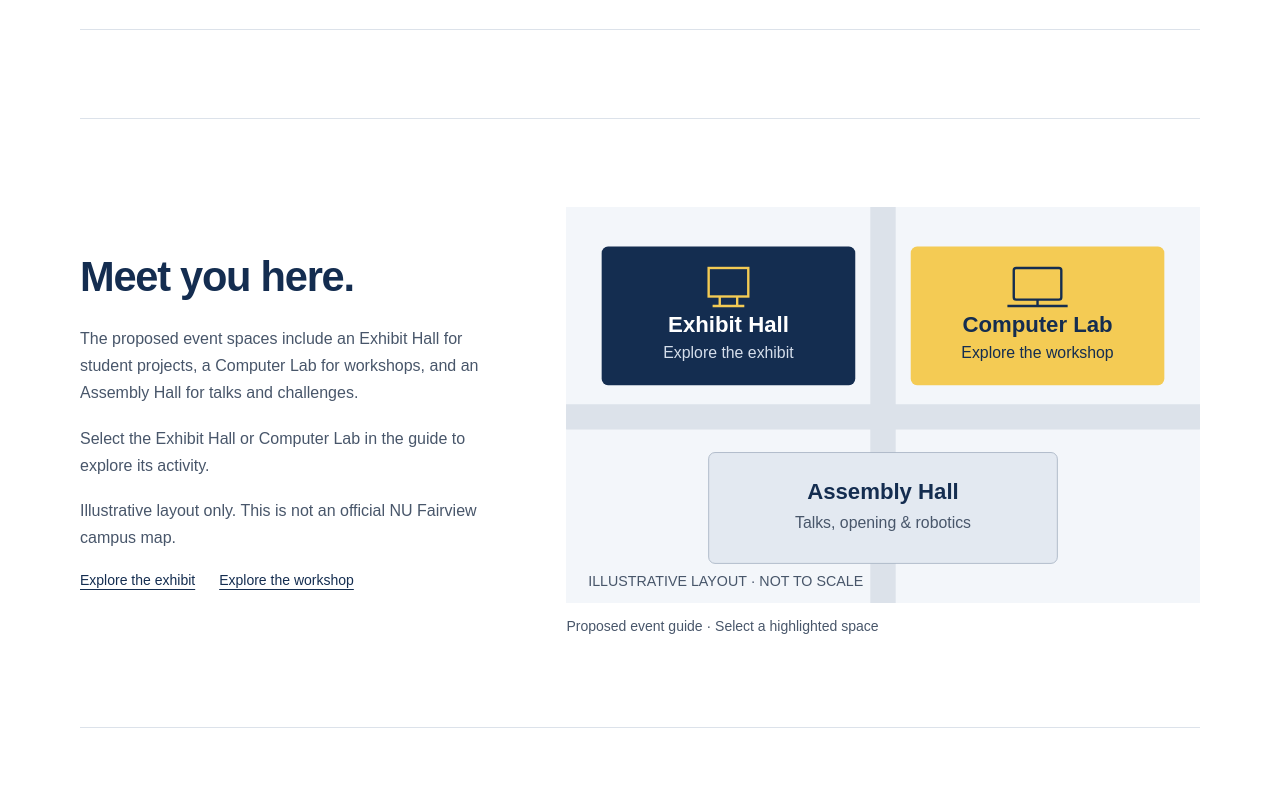
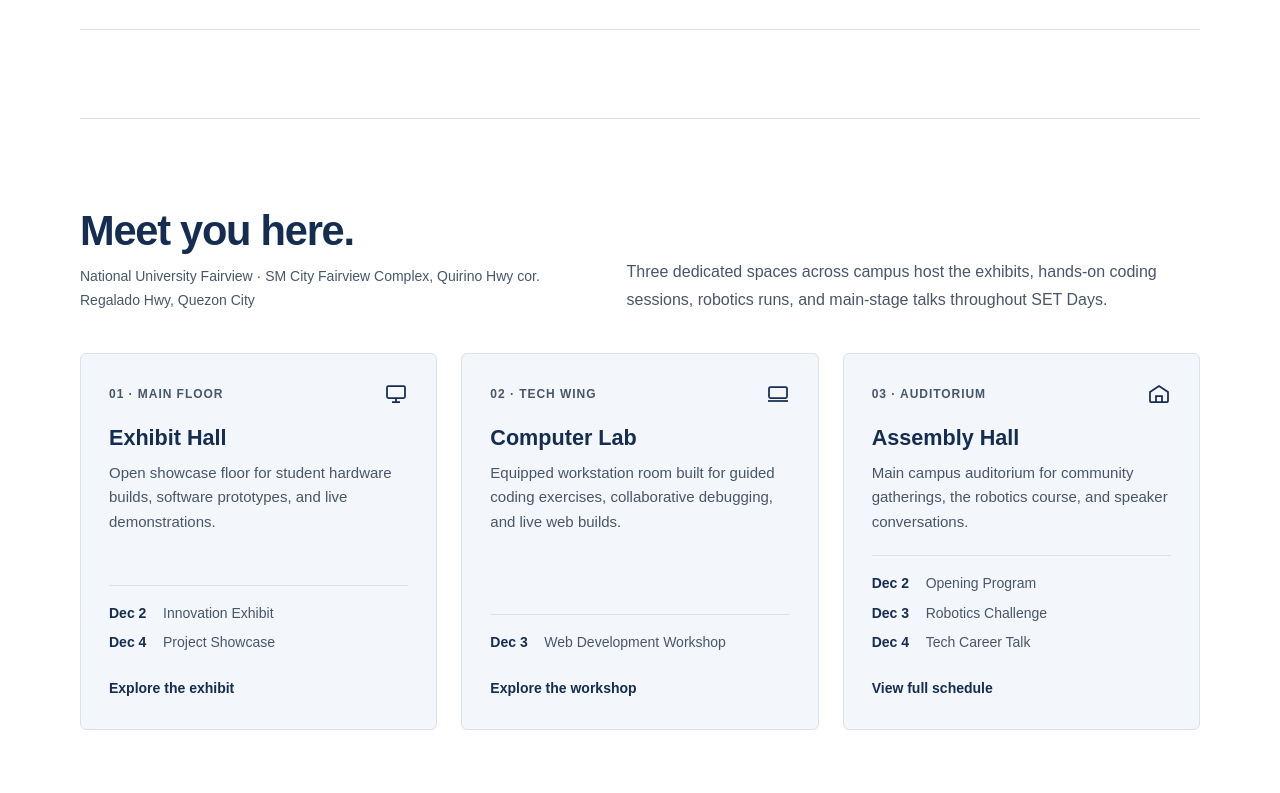
Before and after one commit to aaliliyahyah/event-information-website, a plain HTML site: page index.html in a window 1280 px wide. Shown: the part 2887-3680 px from the top of the page. Drawn offline with Linux system fonts and the light colour scheme.

Commit message:
Redesign venue section with campus space directory cards

```diff
--- a/css/style.css
+++ b/css/style.css
@@ -92,11 +92,23 @@ dd:last-child { margin-bottom: 0; }
 .session-body h4 a:hover { text-decoration: underline; }
 .session-body p { margin-bottom: 0; font-size: 0.9375rem; line-height: 1.6; }
 .session-venue { display: inline-block; padding: 5px 12px; background: var(--light); color: var(--navy); border-radius: 4px; font-size: 0.8125rem; font-weight: 700; white-space: nowrap; }
-.venue-section { display: grid; grid-template-columns: 1fr 1.5fr; gap: 64px; align-items: center; }
-.venue-guide { margin: 0; }
-.venue-guide img { display: block; width: 100%; height: auto; }
-figcaption { margin-top: 12px; font-size: 0.875rem; }
-.venue-links { display: flex; flex-wrap: wrap; gap: 12px 24px; font-size: 0.875rem; }
+.venue-header { display: grid; grid-template-columns: 1fr 1.15fr; gap: 48px; align-items: end; margin-bottom: 40px; }
+.venue-header h2 { margin-bottom: 10px; }
+.venue-address { font-size: 0.875rem; margin-bottom: 0; }
+.venue-intro { margin-bottom: 0; }
+.venue-cards { display: grid; grid-template-columns: repeat(3, 1fr); gap: 24px; }
+.venue-card { display: flex; flex-direction: column; padding: 28px; background: var(--light); border: 1px solid var(--line); border-radius: 6px; }
+.venue-card-top { display: flex; justify-content: space-between; align-items: center; gap: 12px; margin-bottom: 20px; }
+.venue-index { font-size: 0.75rem; font-weight: 700; letter-spacing: 0.08em; color: var(--text); }
+.venue-icon { width: 24px; height: 24px; color: var(--navy); flex-shrink: 0; }
+.venue-card h3 { font-size: 1.35rem; margin-bottom: 10px; }
+.venue-card > p { font-size: 0.9375rem; line-height: 1.65; margin-bottom: 20px; }
+.venue-sessions { list-style: none; padding: 16px 0 0; margin: auto 0 22px; border-top: 1px solid var(--line); font-size: 0.875rem; }
+.venue-sessions li { display: flex; gap: 10px; align-items: baseline; }
+.venue-sessions li + li { margin-top: 6px; }
+.venue-sessions span { color: var(--navy); font-weight: 700; font-variant-numeric: tabular-nums; min-width: 44px; }
+.venue-card-link { align-self: flex-start; font-size: 0.875rem; font-weight: 700; text-decoration: none; }
+.venue-card-link:hover { text-decoration: underline; }
 .highlight { display: grid; grid-template-columns: 1fr 1.7fr; gap: 48px; padding-block: 30px; border-top: 1px solid var(--line); }
 .highlight h3 { font-size: 1.5rem; }
 .highlight p { max-width: 66ch; margin-bottom: 12px; }
@@ -126,11 +138,12 @@ pre { font-family: Consolas, monospace; font-size: 0.875rem; line-height: 1.8; w
   .header-inner { flex-direction: column; align-items: flex-start; padding-block: 22px; gap: 18px; }
   .hero { gap: 36px; }
   .collage-tile { height: 165px; }
-  .about-section, .venue-section { gap: 40px; }
+  .about-section, .venue-header { gap: 36px; }
   .activity-list { column-gap: 24px; }
   .schedule-day { grid-template-columns: 150px 1fr; gap: 24px; }
   .session-item { grid-template-columns: 145px 1fr; gap: 8px 20px; }
   .session-venue { grid-column: 2; justify-self: start; }
+  .venue-cards { grid-template-columns: repeat(2, 1fr); }
   .participation-inner { gap: 36px; }
 }
 @media (max-width: 700px) {
@@ -144,7 +157,7 @@ pre { font-family: Consolas, monospace; font-size: 0.875rem; line-height: 1.8; w
   .hero-card { max-width: 520px; justify-self: center; }
   .collage-tile { height: 155px; }
   .tile-wide, .tile-narrow { grid-column: span 6; }
-  .about-section, .venue-section, .learning-notes, .participation-inner, .highlight, .schedule-day, .session-item { grid-template-columns: 1fr; gap: 24px; }
+  .about-section, .venue-header, .learning-notes, .participation-inner, .highlight, .schedule-day, .session-item, .venue-cards { grid-template-columns: 1fr; gap: 24px; }
   .session-venue { grid-column: auto; justify-self: start; }
   .about-section h2 { margin-bottom: 0; }
   .activity-list { grid-template-columns: 1fr 1fr; gap: 28px 22px; }
--- a/index.html
+++ b/index.html
@@ -183,16 +183,67 @@
 
     <hr class="container">
 
-    <section class="container section venue-section" id="venue" aria-labelledby="venue-title">
-      <div class="venue-copy"><h2 id="venue-title">Meet you here.</h2><p>The proposed event spaces include an Exhibit Hall for student projects, a Computer Lab for workshops, and an Assembly Hall for talks and challenges.</p><p>Select the Exhibit Hall or Computer Lab in the guide to explore its activity.</p><p class="small-note">Illustrative layout only. This is not an official NU Fairview campus map.</p><div class="venue-links"><a href="#innovation-exhibit">Explore the exhibit</a><a href="#web-workshop">Explore the workshop</a></div></div>
-      <figure class="venue-guide">
-        <img id="venue-image" src="images/venue-guide.svg" width="800" height="500" usemap="#event-map" alt="Illustrative event layout: Exhibit Hall on the upper left, Computer Lab on the upper right, and Assembly Hall below, connected by a central walkway.">
-        <map name="event-map">
-          <area shape="rect" coords="45,50,365,225" data-coords="45,50,365,225" href="#innovation-exhibit" alt="Exhibit Hall: explore the Innovation Exhibit">
-          <area shape="rect" coords="435,50,755,225" data-coords="435,50,755,225" href="#web-workshop" alt="Computer Lab: explore the Web Development Workshop">
-        </map>
-        <figcaption>Proposed event guide · Select a highlighted space</figcaption>
-      </figure>
+    <section class="container section" id="venue" aria-labelledby="venue-title">
+      <div class="venue-header">
+        <div>
+          <h2 id="venue-title">Meet you here.</h2>
+          <p class="venue-address">National University Fairview · SM City Fairview Complex, Quirino Hwy cor. Regalado Hwy, Quezon City</p>
+        </div>
+        <p class="venue-intro">Three dedicated spaces across campus host the exhibits, hands-on coding sessions, robotics runs, and main-stage talks throughout SET Days.</p>
+      </div>
+
+      <div class="venue-cards">
+        <article class="venue-card">
+          <div class="venue-card-top">
+            <span class="venue-index">01 · MAIN FLOOR</span>
+            <svg class="venue-icon" viewBox="0 0 24 24" fill="none" stroke="currentColor" stroke-width="1.75" aria-hidden="true">
+              <rect x="3" y="4" width="18" height="12" rx="1.5"/>
+              <path d="M8 20h8M12 16v4"/>
+            </svg>
+          </div>
+          <h3>Exhibit Hall</h3>
+          <p>Open showcase floor for student hardware builds, software prototypes, and live demonstrations.</p>
+          <ul class="venue-sessions">
+            <li><span>Dec 2</span> Innovation Exhibit</li>
+            <li><span>Dec 4</span> Project Showcase</li>
+          </ul>
+          <a class="venue-card-link" href="#innovation-exhibit">Explore the exhibit</a>
+        </article>
+
+        <article class="venue-card">
+          <div class="venue-card-top">
+            <span class="venue-index">02 · TECH WING</span>
+            <svg class="venue-icon" viewBox="0 0 24 24" fill="none" stroke="currentColor" stroke-width="1.75" aria-hidden="true">
+              <rect x="3" y="5" width="18" height="11" rx="1.5"/>
+              <path d="M2 19h20"/>
+            </svg>
+          </div>
+          <h3>Computer Lab</h3>
+          <p>Equipped workstation room built for guided coding exercises, collaborative debugging, and live web builds.</p>
+          <ul class="venue-sessions">
+            <li><span>Dec 3</span> Web Development Workshop</li>
+          </ul>
+          <a class="venue-card-link" href="#web-workshop">Explore the workshop</a>
+        </article>
+
+        <article class="venue-card">
+          <div class="venue-card-top">
+            <span class="venue-index">03 · AUDITORIUM</span>
+            <svg class="venue-icon" viewBox="0 0 24 24" fill="none" stroke="currentColor" stroke-width="1.75" aria-hidden="true">
+              <path d="M3 10l9-6 9 6v9a1 1 0 0 1-1 1H4a1 1 0 0 1-1-1v-9Z"/>
+              <path d="M9 20v-6h6v6"/>
+            </svg>
+          </div>
+          <h3>Assembly Hall</h3>
+          <p>Main campus auditorium for community gatherings, the robotics course, and speaker conversations.</p>
+          <ul class="venue-sessions">
+            <li><span>Dec 2</span> Opening Program</li>
+            <li><span>Dec 3</span> Robotics Challenge</li>
+            <li><span>Dec 4</span> Tech Career Talk</li>
+          </ul>
+          <a class="venue-card-link" href="#schedule">View full schedule</a>
+        </article>
+      </div>
     </section>
 
     <hr class="container">
```
Also changed, not shown: images/venue-guide.svg (deleted).
